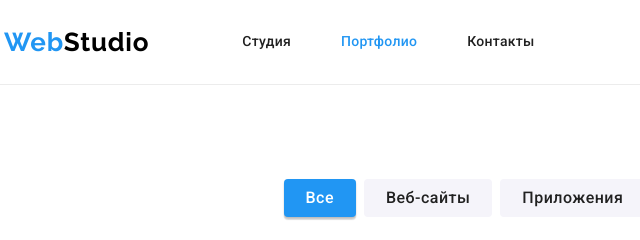
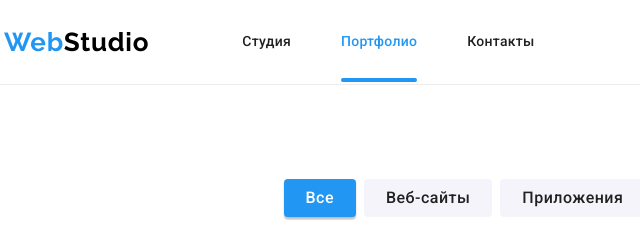
Before and after one commit to papalanya/goit-markup-hw-05, a plain HTML site: page portfolio.html in a window 1280 px wide. Shown: the top 240 px of the page, 51-691 px from the left. Drawn offline with nearby package versions, Linux system fonts and the light colour scheme.

Commit message:
underline

```diff
--- a/css/styles.css
+++ b/css/styles.css
@@ -110,10 +110,22 @@ img {
   letter-spacing: 0.02em;
 }
 .nav-link {
+  position: relative;
   color: var(--secondary-text-color);
 }
 .nav-link.current {
   color: var(--accent-color);
+}
+.nav-link.current::after {
+  position: absolute;
+  bottom: 0;
+  left: 0;
+  content: "";
+  display: block;
+  width: 100%;
+  height: 4px;
+  background: var(--accent-color);
+  border-radius: 2px;
 }
 .nav-list {
   display: flex;
```
